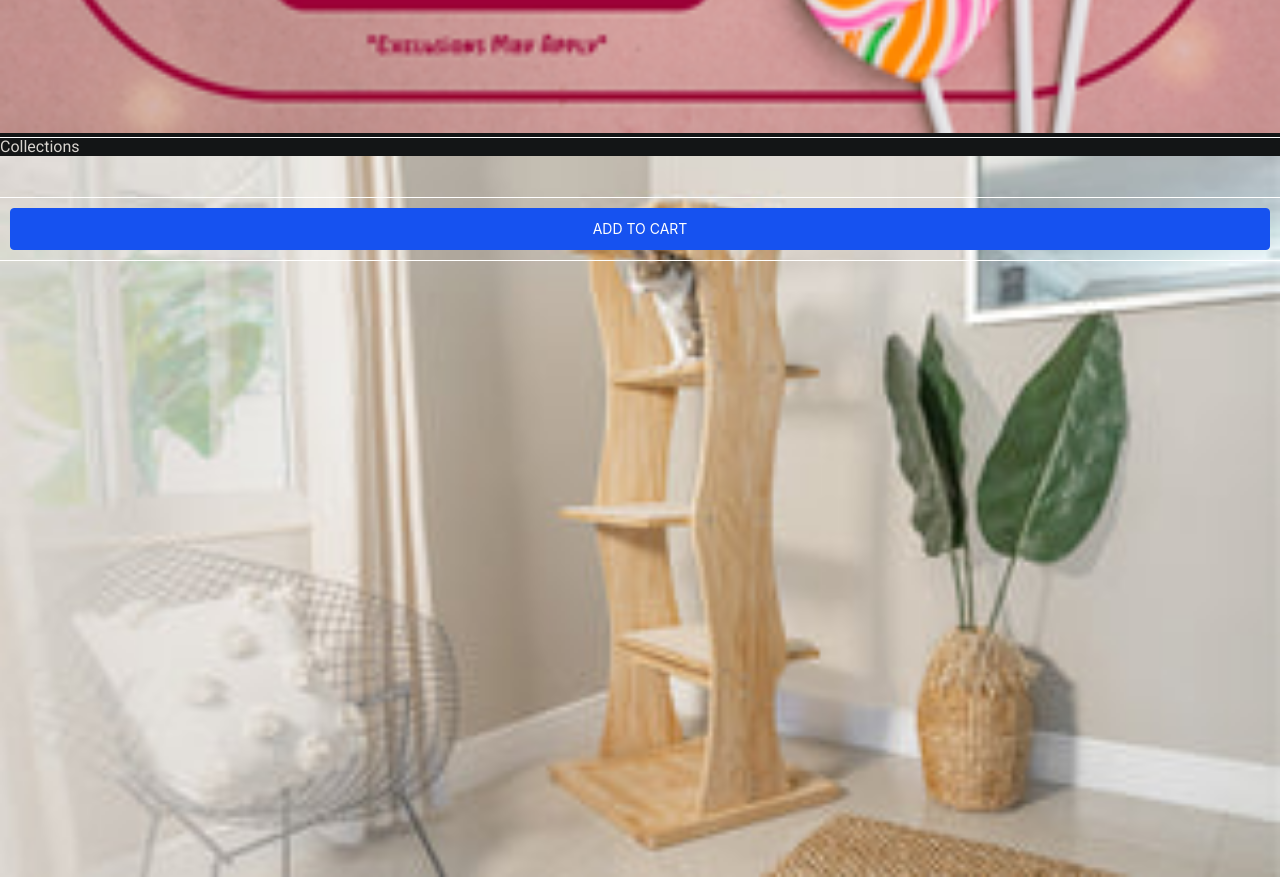
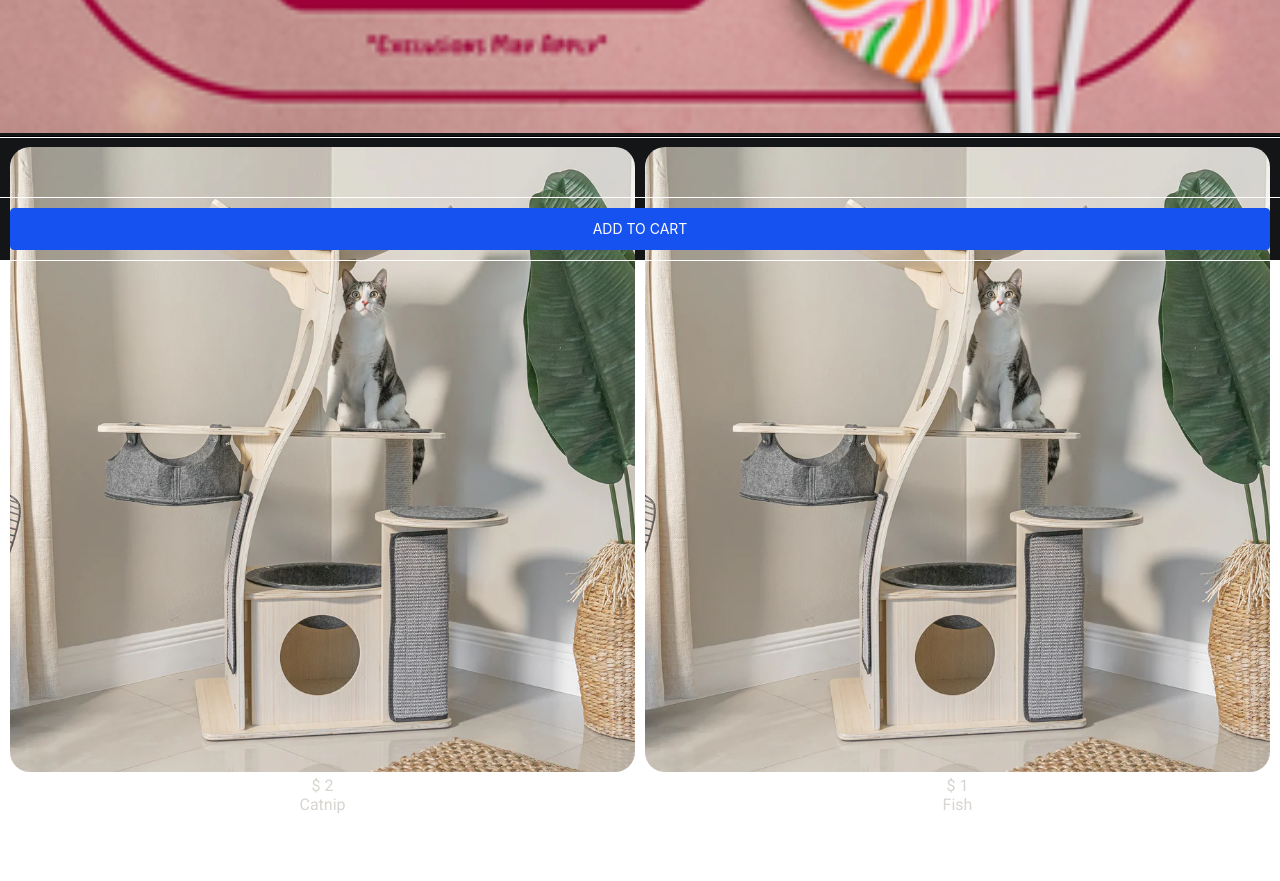
Before and after one commit to vikyw89/shoppingCart, a React (Vite) app in the folder shopping-cart/: page / in a window 1280 px wide. Shown: the part 540-1421 px from the top of the page. After the commit the page ends 1364 px from the top, so only its background shows below. Built offline with nearby package versions, Linux system fonts and the light colour scheme.

Commit message:
added product card

```diff
--- a/shopping-cart/src/helpers/database.js
+++ b/shopping-cart/src/helpers/database.js
@@ -45,6 +45,5 @@ export class Database {
 
 // populate products in database
 
-Database.createProduct({ images:productImage1, name:'Catnip', description:'The most delicious catnip in the galaxy', variants:{type:'XL', stock:99, price:2} })
-Database.createProduct({ images:'../assets/product0-0.webp', name:'Fish', description:'The most delicious fish in the galaxy', variants:{type:'XL', stock:99, price:1} })
-console.log(Database.readProduct())
+Database.createProduct({ images:productImage1, name:'Catnip', description:'The most delicious catnip in the galaxy', variants:[{type:'XL', stock:99, price:2}] })
+Database.createProduct({ images:'src/assets/product0-0.webp', name:'Fish', description:'The most delicious fish in the galaxy', variants:[{type:'XL', stock:99, price:1}] })
--- /dev/null
+++ b/shopping-cart/src/helpers/databaseStore.js
@@ -0,0 +1,20 @@
+import { useSyncExternalStore } from 'react';
+import { Database } from './database';
+
+let listeners = [];
+
+export const useDatabase = () => {
+    const database = useSyncExternalStore(subscribe, getSnapshot)
+    return database
+}
+
+function getSnapshot() {
+    return Database.readProduct()
+}
+
+function subscribe(listener) {
+    listeners = [...listeners, listener];
+    return () => {
+        listeners = listeners.filter(l => l !== listener);
+    };
+}
--- a/shopping-cart/src/modules/Main.jsx
+++ b/shopping-cart/src/modules/Main.jsx
@@ -1,19 +1,22 @@
 import styles from './Main.module.css'
 import landingPageImage from '../assets/Valentines_Day_Sale_Slider_300x.png'
-import collectionImage from '../assets/mega-perch-hero_300x.jpg'
 import { useState } from 'react'
-import { useCart } from '../helpers/cartStore'
+import { useDatabase } from '../helpers/databaseStore'
+import { ProductCard } from './ProductCard'
 
 export const Main = () => {
     const [activeBanner, setActiveBanner] = useState()
+    const database = useDatabase()
+    console.log(database)
     return (
         <div className={styles.container}>
             <div className={styles.banner}>
                 <img src={landingPageImage}/>
             </div>
-            <div className={styles.collection}>
-                Collections
-                <img src={collectionImage}/>
+            <div className={styles.cards}>
+                {database.map(item=>{
+                    return <ProductCard key={item.id} props={item}/>
+                })}
             </div>
         </div>
     )
--- a/shopping-cart/src/modules/Main.module.css
+++ b/shopping-cart/src/modules/Main.module.css
@@ -1,6 +1,7 @@
 .container {
     flex:1;
     margin-top: 80px;
+    width: 100%;
 }
 
 .banner {
@@ -12,10 +13,10 @@
     width: 100%;
 }
 
-.collection {
-    width: 100%;
+.cards {
+    display: grid;
+    grid-template-columns: repeat(auto-fit, minmax(10px, 1fr));
+    outline: 1px solid black;
+    gap:10px;
+    padding: 10px;
 }
-
-.collection > img {
-    width: 100%;
-}
--- /dev/null
+++ b/shopping-cart/src/modules/ProductCard.jsx
@@ -0,0 +1,32 @@
+import styles from "./ProductCard.module.css"
+
+export const ProductCard = ({ props }) => {
+    const { id, images, name, description, variants } = props
+    console.log(variants)
+    const priceRange = variants.reduce((acc,cur)=>{
+        switch (true) {
+            case cur.price > acc.highest:
+                acc.highest = cur.price
+            case cur.price < acc.lowest:
+                acc.lowest = cur.price
+                break
+            }
+        return acc
+    },{highest:-Infinity, lowest:Infinity})
+
+    return (
+        <div className={styles.container}>
+            <img src={images} className={styles.images}/>
+            <div className={styles.price}>
+                {
+                    priceRange.lowest !== priceRange.highest
+                        ? `$ ${priceRange.lowest} - $ ${priceRange.highest}`
+                        : `$ ${priceRange.lowest}`
+                }
+            </div>
+            <div className={styles.name}>
+                {name}
+            </div>
+        </div>
+    )
+}
--- /dev/null
+++ b/shopping-cart/src/modules/ProductCard.module.css
@@ -0,0 +1,15 @@
+.container {
+    aspect-ratio: 1;
+    width: 100%;
+}
+.name {
+    text-align: center;
+}
+.images {
+    width: 100%;
+    aspect-ratio: 1;
+    border-radius: 20px;
+}
+.price {
+    text-align: center;
+}
```
